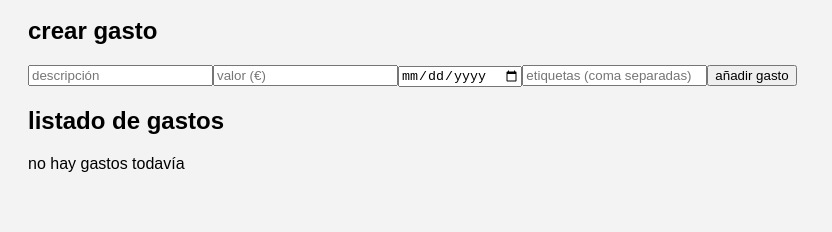
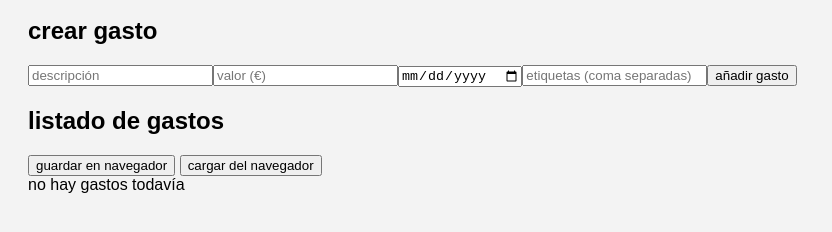
Before and after one commit to SergioSerrador/js, a website with bundled scripts: page index.html in a window 1280 px wide. Shown: the part 168-400 px from the top of the page, without its empty margins (0-832 px from the left). Built offline with nearby package versions, Linux system fonts and the light colour scheme.

Commit message:
index modificado, tarea final hecha

```diff
--- a/index.html
+++ b/index.html
@@ -5,7 +5,7 @@
   <meta name="viewport" content="width=device-width, initial-scale=1.0">
   <title>gestión de presupuesto v2</title>
   <style>
-    /* le pongo algo de estilo para que se vea mejor */
+    /* algo de estilo */
     body {
       font-family: Arial, sans-serif;
       padding: 20px;
@@ -41,6 +41,7 @@
 <body>
   <h1>gestión de presupuesto</h1>
 
+  <!-- presupuesto -->
   <div>
     <label>presupuesto: <input type="number" id="inputPresupuesto" min="0" step="0.01"></label>
     <button id="btnActualizarPresupuesto">actualizar presupuesto</button>
@@ -53,9 +54,14 @@
   <div id="formularioGasto"></div>
 
   <h2>listado de gastos</h2>
+
+  <!-- botones nuevos -->
+  <button id="btnGuardarLocal">guardar en navegador</button>
+  <button id="btnCargarLocal">cargar del navegador</button>
+
   <div id="listadoGastos"></div>
 
-  <!-- esta es la plantilla del componente mi-gasto -->
+  <!-- plantilla del componente -->
   <template id="plantillaGasto">
     <div class="gasto">
       <div class="descripcion"></div>
@@ -78,6 +84,7 @@
     </div>
   </template>
 
+  <!-- script -->
   <script type="module" src="js/gestionPresupuestoWebV2.js"></script>
 </body>
 </html>
```
